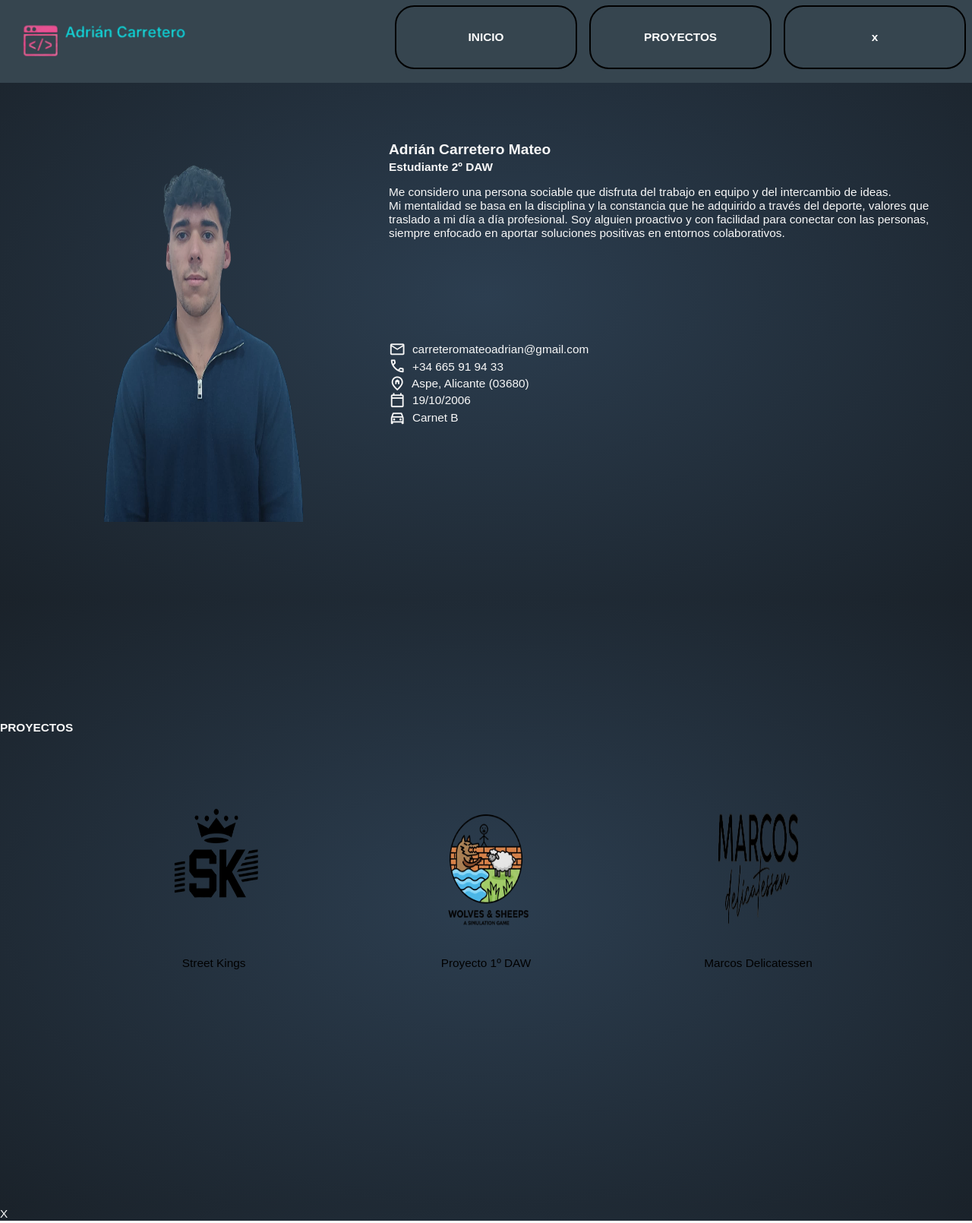
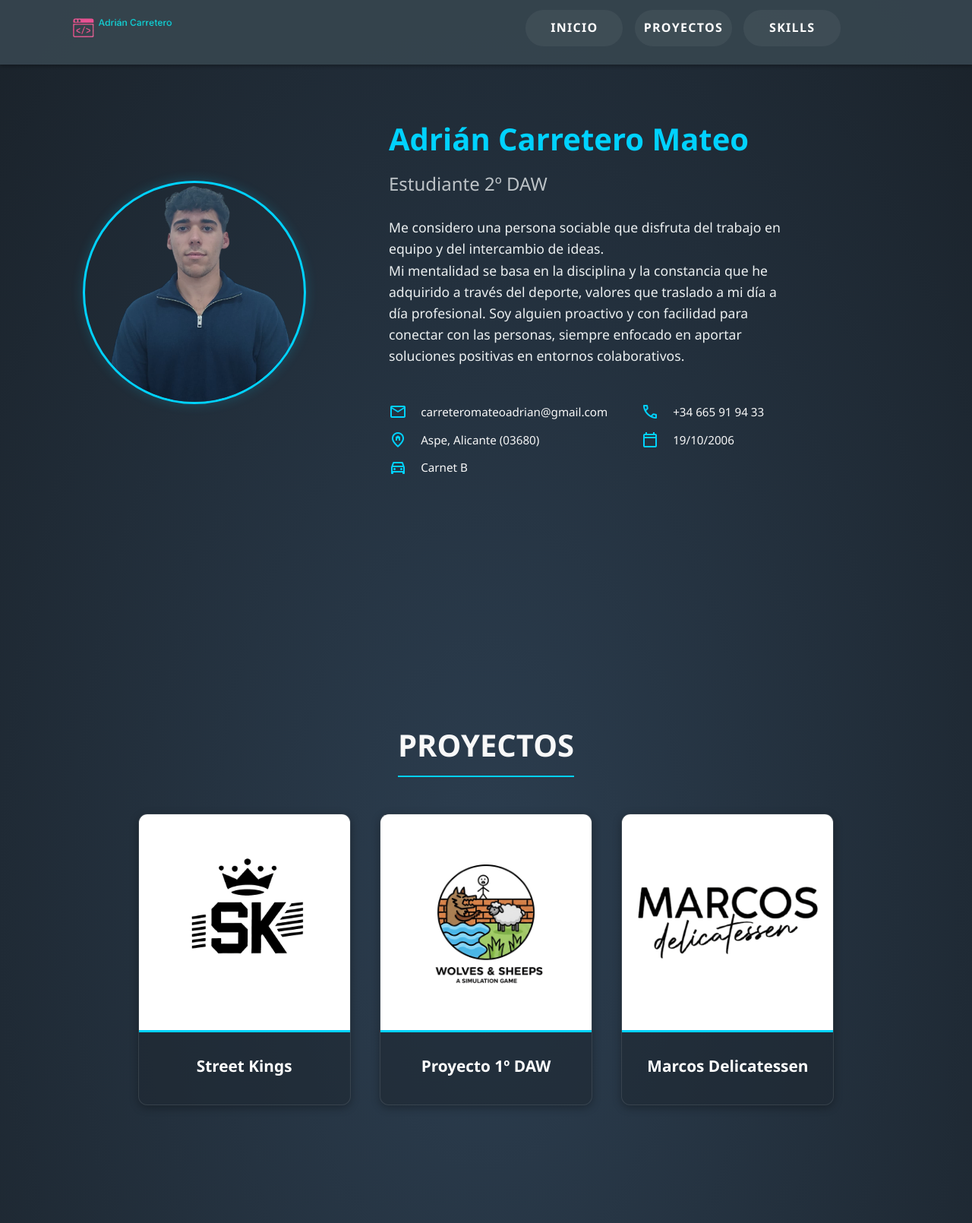
Before and after one commit to adriancarreteromateo/Portafolio, a plain HTML site: page index.html in a window 1280 px wide. Shown: the part 11-1621 px from the top of the page at 76% size. Drawn offline with nearby package versions, Linux system fonts and the light colour scheme.

Commit message:
Cambios en inicio y proyectos

```diff
--- a/index.html
+++ b/index.html
@@ -4,14 +4,14 @@
     <meta charset="UTF-8">
     <meta name="viewport" content="width=device-width, initial-scale=1.0">
     <title>Adrián Carretero Mateo</title>
-    <link rel="icon" type="image/x-icon" href="favicon.jpg">
+    <link rel="icon" type="image/x-icon" href="img/favicon.jpg">
     <link rel="stylesheet" href="portafolio.css">
     <link rel="stylesheet" href="https://fonts.googleapis.com/css2?family=Material+Symbols+Outlined:opsz,wght,FILL,GRAD@20..48,100..700,0..1,-50..200" />
 </head>
 <body>
     <header>
         <main class="main-izq">
-            <img src="logo.png" alt="Logo Adrián Carretero Mateo">
+            <img src="img/logo.png" alt="Logo Adrián Carretero Mateo">
         </main>
         <main class="main-der">
             <nav>
@@ -22,7 +22,7 @@
                     <a href="#proyectos">PROYECTOS</a>
                 </section>
                 <section>
-                    <a href="#curriculum">x</a>
+                    <a href="#skills">SKILLS</a>
                 </section>
             </nav>
         </main>
@@ -57,23 +57,29 @@
     <main class="main-proyectos" id="proyectos">
         <h3>PROYECTOS</h3>
         <section id="carrusel">
+            <a href="https://www.streetkings.pro" target="_blank">
                 <aside id="street-kings" class="proyecto">
                     <img src="img/StreetKings.png" alt="Logo Street Kings">
                     Street Kings
                 </aside>
+            </a>
+            <a href="https://github.com/adriancarretero19/Wolves-Sheeps" target="_blank">
                 <aside id="proyecto-1-daw" class="proyecto">
                     <img src="img/Proyecto1DAW.png" alt="Logo Proyecto 1º DAW">
                     Proyecto 1º DAW
                 </aside>
+            </a>
+            <a href="https://maps.app.goo.gl/9vEppReJD71fyVJQ6" target="_blank">
                 <aside id="marcos-delicatessen" class="proyecto">
                     <img src="img/MarcosDelicatessen.png" alt="Logo Marcos Delicatessen">
                     Marcos Delicatessen
                 </aside>
+            </a>
         </section>
     </main>
 
-    <main class="main-curriculum" id="curriculum">
-        <p>X</p>
+    <main class="main-skills" id="skills">
+        <p></p>
     </main>
     <!-- <script src="portafolio.js"></script> -->
 </body>
--- a/portafolio.css
+++ b/portafolio.css
@@ -1,47 +1,56 @@
 html {
     box-sizing: border-box;
+    scroll-behavior: smooth;
+    font-size: 100%;
 }
 
 *, *:before, *:after {
     box-sizing: inherit;
 }
 
-*{
-    font-size: 1.2vw;
-    font-family: "Arial";
+* {
     margin: 0;
     padding: 0;
+    font-family: 'Segoe UI', Tahoma, Geneva, Verdana, sans-serif;
 }
 
-body{
-    width: 100vw;
-    height: 100vh;
+body {
+    width: 100%;
+    min-height: 100vh;
     background: radial-gradient(ellipse at center, #2C3E50 0%, #1A222A 100%);
     color: #F8F8F8;
+    line-height: 1.6;
     overflow-x: hidden;
 }
 
-/* MENÚ */
-
-header{
-    width: 100vw;
-    height: 15vh;
+header {
+    width: 100%;
+    height: 12vh;
     font-weight: bold;
     display: flex;
-    background-color: #36454F;
+    align-items: center;
+    background-color: rgba(54, 69, 79, 0.95);
     position: fixed;
     top: 0;
+    z-index: 1000;
+    box-shadow: 0 0.4vh 0.6vh rgba(0,0,0,0.3);
 }
 
-header a {
-    color: white;
-    text-decoration: none;
+header > .main-izq {
+    width: 20%;
+    height: 100%;
+    display: flex;
+    align-items: center;
+    padding-left: 5%;
 }
 
 header > .main-izq > img {
-    margin-left: 5%;
-    margin-right: auto;
-    padding-top: 2%;
+    height: 70%;
+    width: auto;
+}
+
+header > .main-der {
+    width: 80%;
     height: 100%;
 }
 
@@ -50,120 +59,273 @@ header > .main-der > nav {
     height: 100%;
     display: flex;
     align-items: center;
-    justify-content: center;
+    justify-content: flex-end;
+    padding-right: 5%;
+    gap: 1.2vw;
 }
 
 header > .main-der > nav > section {
-    width: 100%;
-    height: 70%;
-    border: 0.2vw solid black;
+    height: 50%;
+    width: 10vw;
+    min-width: 8em;
+    border: 0.2vh solid transparent;
+    border-radius: 5vh;
+    background-color: rgba(255, 255, 255, 0.05);
+    transition: all 0.3s ease;
+    overflow: hidden;
+}
+
+header > .main-der > nav > section > a {
     display: flex;
     align-items: center;
     justify-content: center;
-    border-radius: 2vw;
-    margin: 0 1%;
+    width: 100%;
+    height: 100%;
+    color: white;
+    text-decoration: none;
+    font-size: 1rem;
+    letter-spacing: 0.1vw;
 }
 
-header > .main-der > nav > section:hover{
-    background-color: #1A222A;
-    border: 0.1vw solid black;
-    transition: background-color 0.7s ease;
+header > .main-der > nav > section:hover {
+    background-color: #00d2ff;
+    transform: translateY(-0.2vh);
+    box-shadow: 0 0.5vh 1.5vh rgba(0, 210, 255, 0.4);
 }
 
-/* INICIO*/
-
-.main-inicio{
-    height: 100vh;
-    padding-top: 15vh;
-    display: flex;
+header > .main-der > nav > section:hover a {
+    color: #1A222A;
 }
 
-.main-izq{
-    width: 40%;
-    height: 100%;
+.main-inicio {
+    height: 100vh;
+    width: 100%;
+    display: flex;
+    align-items: center;
+    padding-top: 0;
 }
 
-.main-der{
-    width: 60%;
-    height: 100%;
+.main-izq {
+    width: 40%;
+    display: flex;
+    justify-content: center;
+    align-items: center;
 }
 
-.main-izq > section {
-    width: 100%;
-    height: 100%;
-    padding: 20%;
+.main-der {
+    width: 60%;
+    padding-right: 10%;
 }
 
-.main-izq > section > img{
-    width: 100%;
-    height: 100%;
-}
-
-.main-der > section {
-    height: 50%;
-    width: 100%;
-    padding-top: 10%;
-    padding-right: 5%;
+.main-izq > section > img {
+    width: 23vw;
+    height: 23vw;
+    border-radius: 50%;
+    object-fit: cover;
+    border: 0.4vh solid #00d2ff;
+    box-shadow: 0 0 2vh rgba(0, 210, 255, 0.2);
 }
 
 .main-der > section > h4 {
-    font-size: 1.5vw;
-    margin-bottom: 0.5%;
+    font-size: 2.5rem;
+    margin-bottom: 0.5rem;
+    color: #00d2ff;
 }
 
 .main-der > section > h5 {
-    margin-bottom: 2%;
+    font-size: 1.5rem;
+    margin-bottom: 1.5rem;
+    font-weight: 300;
+    color: #bdc3c7;
+}
+
+.main-der > section > p {
+    font-size: 1.1rem;
+    color: #ecf0f1;
+    max-width: 42vw;
+    margin-bottom: 3rem;
 }
 
 .main-der > footer {
-    height: 50%;
-    width: 100%;
+    display: grid;
+    grid-template-columns: repeat(2, 50%);
+    gap: 1.5vh;
 }
 
 .main-der > footer > p {
     display: flex;
     align-items: center;
+    font-size: 0.95rem;
 }
 
-
-/* PROYECTOS */
-.main-proyectos{
-    height: 100vh;
-    padding-top: 20vh;
+.material-symbols-outlined {
+    font-size: 1.5rem;
+    color: #00d2ff;
+    margin-right: 0.8vw;
 }
 
-#carrusel{
+.main-proyectos {
+    min-height: 100vh;
+    padding-top: 20vh;
     display: flex;
-    justify-content: space-between;
-    width: 70%;
-    margin-left: 15%;
-    margin-top: 5%;
+    flex-direction: column;
+    align-items: center;
 }
 
-.proyecto{
-    color: black;
+.main-proyectos > h3 {
+    font-size: 2.5rem;
+    margin-bottom: 3rem;
     text-align: center;
-    width: 20%;
-    height: 35vh;
+    border-bottom: 0.3vh solid #00d2ff;
+    display: inline-block;
+    padding-bottom: 1vh;
 }
 
-.proyecto:hover{
-    background-color: lightgray;
-    border-radius: 5%;
+#carrusel {
+    display: flex;
+    justify-content: center;
+    gap: 3vw;
+    width: 90%;
+    flex-wrap: wrap;
+    padding-bottom: 4vh;
+}
+
+.proyecto {
+    width: 17vw;
+    min-width: 280px;
+    height: 48vh;
+    background: rgba(30, 40, 50, 0.6);
+    border: 0.1vh solid rgba(255, 255, 255, 0.1);
+    border-radius: 1.5vh;
+    overflow: hidden;
+    display: flex;
+    flex-direction: column;
+    justify-content: flex-start;
+    position: relative;
+    transition: all 0.4s ease;
+    box-shadow: 0 0.4vh 1.5vh rgba(0, 0, 0, 0.3);
+    color: #fff;
+    font-weight: bold;
+    font-size: 1.3rem;
+    text-align: center;
+    line-height: 11vh;
+}
+
+.proyecto:hover {
+    transform: translateY(-1vh);
+    border-color: #00d2ff;
+    box-shadow: 0 1vh 4vh rgba(0, 210, 255, 0.2);
 }
 
 .proyecto > img {
     width: 100%;
-    height: 80%;
+    height: 75%;
+    object-fit: contain;
+    background-color: white;
+    padding: 1.5vw;
+    transition: transform 0.5s ease;
+    border-bottom: 0.4vh solid #00d2ff;
 }
 
-#marcos-delicatessen > img {
-    padding: 20%;
+.proyecto:hover > img {
+    transform: scale(1.1);
 }
 
+#carrusel > a {
+    text-decoration: none;
+}
 
-/* GOOGLE ICONS */
-.material-symbols-outlined {
-    font-variation-settings: 'FILL' 0, 'wght' 400, 'GRAD' 0, 'opsz' 24;
-    font-size: 1.75vw !important;
+.main-skills {
+    min-height: 100vh;
+    padding-top: 20vh;
+    display: flex;
+    justify-content: center;
 }
+
+@media (max-width: 768px) {
+    header {
+        height: auto;
+        flex-direction: column;
+        padding: 1.5vh 0;
+    }
+
+    header > .main-izq {
+        width: 100%;
+        justify-content: center;
+        padding: 0;
+        height: auto;
+        margin-bottom: 1.5vh;
+    }
+
+    header > .main-izq > img {
+        height: 6vh;
+    }
+
+    header > .main-der {
+        width: 100%;
+    }
+
+    header > .main-der > nav {
+        justify-content: center;
+        padding: 0;
+        gap: 2vw;
+        flex-wrap: wrap;
+    }
+
+    header > .main-der > nav > section {
+        width: auto;
+        padding: 0 4vw;
+        height: 5vh;
+        min-height: 40px;
+    }
+
+    .main-inicio, .main-proyectos, .main-skills {
+        padding-top: 22vh;
+    }
+
+    .main-inicio {
+        flex-direction: column;
+        height: auto;
+        padding-bottom: 5vh;
+    }
+
+    .main-izq, .main-der {
+        width: 100%;
+    }
+
+    .main-inicio .main-izq {
+        margin-bottom: 3vh;
+    }
+
+    .main-izq > section > img {
+        width: 60vw;
+        height: 60vw;
+    }
+
+    .main-der {
+        padding: 0 5vw;
+        text-align: center;
+    }
+
+    .main-der > section > p {
+        text-align: center;
+        max-width: 100%;
+    }
+
+    .main-der > footer {
+        grid-template-columns: 100%;
+        justify-items: center;
+        gap: 1.5vh;
+    }
+
+    #carrusel {
+        flex-direction: column;
+        align-items: center;
+        gap: 2vh;
+    }
+
+    .proyecto {
+        width: 80vw;
+        height: 55vh;
+    }
+}
```
Also changed, not shown: img/favicon.jpg (renamed from favicon.jpg), img/logo.png (renamed from logo.png). Lines whose indentation alone changed are shown as unchanged.
